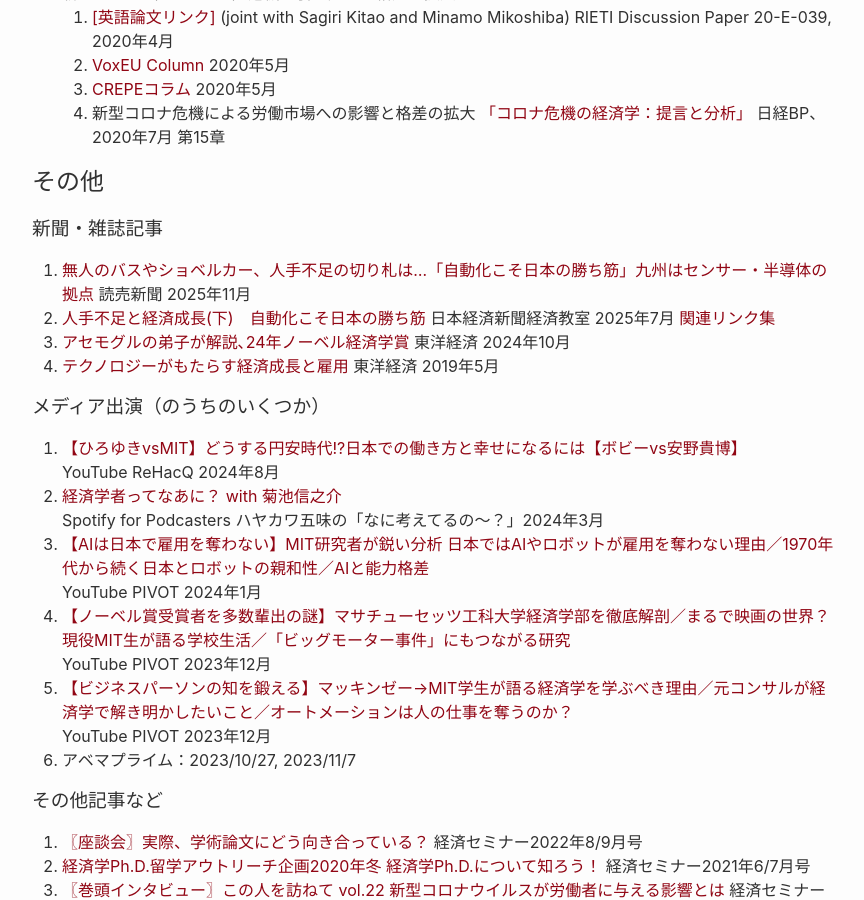
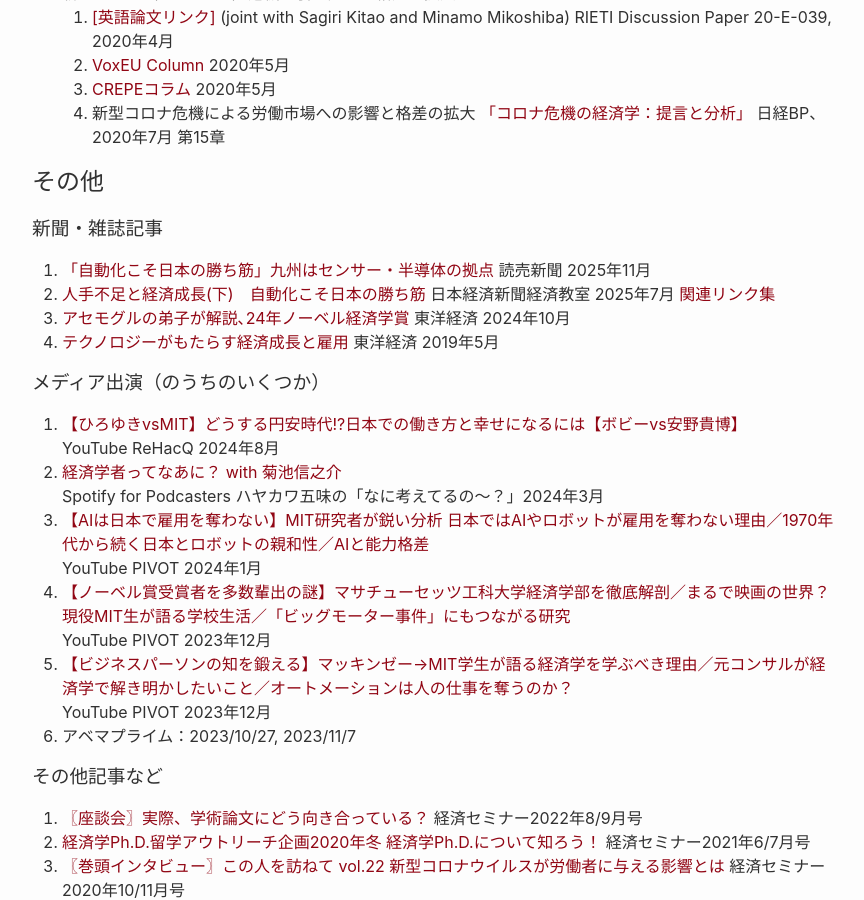
Before and after one commit to shinnkikuchi/shinnkikuchi.github.io, a Jekyll site: the page built from index_ja.md, in a window 1280 px wide and 900 px high, scrolled down 1687 px. Shown: the whole window, without its empty margins (188-1052 px from the left). Built offline with Jekyll 4.4.1, drawn with Linux system fonts in a browser that asks for light colours.

Commit message:
Update index_ja.md

```diff
--- a/index_ja.md
+++ b/index_ja.md
@@ -80,7 +80,7 @@
 
 ## その他
 ### 新聞・雑誌記事
-1. <a href="https://www.yomiuri.co.jp/local/kyushu/news/20251107-OYS1T50028/3/" target="_blank"> 無人のバスやショベルカー、人手不足の切り札は…「自動化こそ日本の勝ち筋」九州はセンサー・半導体の拠点 </a> 読売新聞 2025年11月
+1. <a href="https://www.yomiuri.co.jp/local/kyushu/news/20251107-OYS1T50028/3/" target="_blank"> 「自動化こそ日本の勝ち筋」九州はセンサー・半導体の拠点 </a> 読売新聞 2025年11月
 2. <a href="https://www.nikkei.com/article/DGKKZO90353140Q5A730C2KE8000/" target="_blank">人手不足と経済成長(下)　自動化こそ日本の勝ち筋</a> 日本経済新聞経済教室 2025年7月 <a href="/files/memo/reference_nikkei_20250731_v202507310600.pdf" target="_blank">関連リンク集</a>
 3. <a href="https://toyokeizai.net/articles/-/834064" target="_blank">アセモグルの弟子が解説､24年ノーベル経済学賞</a> 東洋経済 2024年10月
 4.  <a href="https://toyokeizai.net/articles/-/568186" target="_blank">テクノロジーがもたらす経済成長と雇用</a> 東洋経済 2019年5月
```
